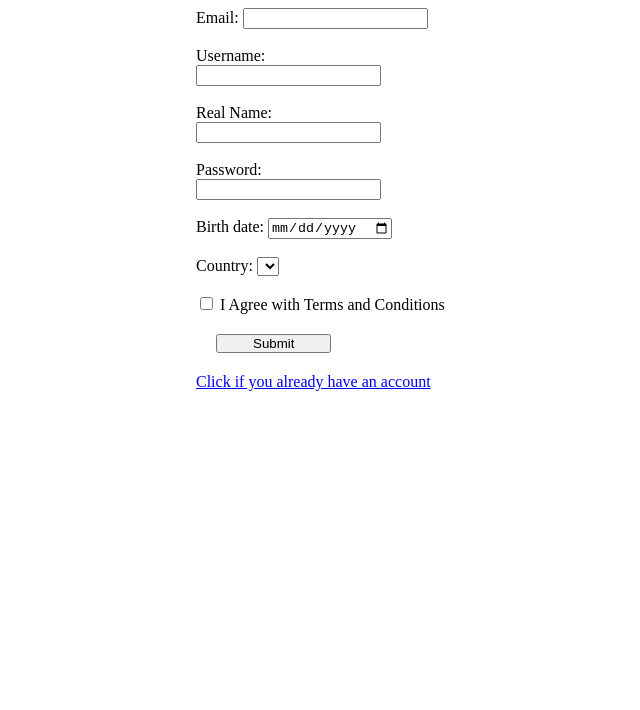
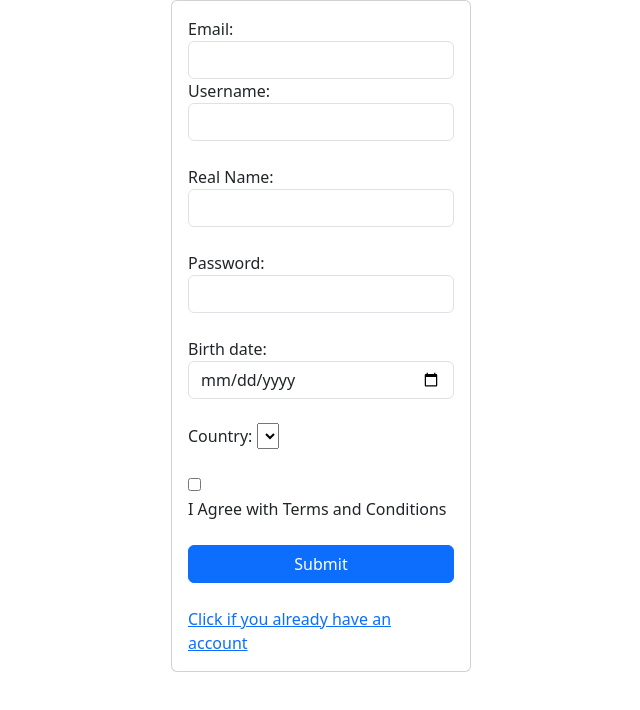
Before and after one commit to KaloqnDonchev/CodeIT, a website: page public/index.html in a window 1280 px wide. Shown: the whole page, without its empty margins (319-959 px from the left). Drawn offline with nearby package versions, Linux system fonts and the light colour scheme; no server answers.

Commit message:
add bootstrap and change config.js

```diff
--- a/app.js
+++ b/app.js
@@ -1,5 +1,4 @@
 require('dotenv').config();
-const { config } = require('./config.js');
 const express = require('express');
 const cors = require('cors');
 const { client } = require('./config.js');
@@ -7,7 +6,7 @@ const bodyParser = require('body-parser');
 const bcrypt = require('bcrypt');
 
 const app = express();
-const port = process.env.PORT || 3000;
+const port = process.env.PORT;
 
 app.use(express.json());
 app.use(cors());
@@ -19,7 +18,7 @@ client.connect((err) => {
     if (err) {
         throw err;
     };
-    console.log('Postgres connected');
+    console.log('Postgres DB connected');
 });
 
 function isEmail(email) {
@@ -73,7 +72,6 @@ app.post('/login', async (req, result) => {
         const cryptedPass = queryResult.rows[0].password;
 
         if (await bcrypt.compare(password, cryptedPass)) {
-            console.log(111111);
             result.json(userDetails);
         } else {
             result.json('Incorrect password')
--- a/public/index.html
+++ b/public/index.html
@@ -5,45 +5,51 @@
     <meta http-equiv="X-UA-Compatible" content="IE=edge">
     <meta name="viewport" content="width=device-width, initial-scale=1.0">
     <link rel="stylesheet" href="style.css">
+    <link href="https://cdn.jsdelivr.net/npm/bootstrap@5.3.0-alpha1/dist/css/bootstrap.min.css" rel="stylesheet" integrity="sha384-GLhlTQ8iRABdZLl6O3oVMWSktQOp6b7In1Zl3/Jr59b6EGGoI1aFkw7cmDA6j6gD" crossorigin="anonymous">
+    <script src="https://cdn.jsdelivr.net/npm/bootstrap@5.3.0-alpha1/dist/js/bootstrap.bundle.min.js" integrity="sha384-w76AqPfDkMBDXo30jS1Sgez6pr3x5MlQ1ZAGC+nuZB+EYdgRZgiwxhTBTkF7CXvN" crossorigin="anonymous"></script>
+
     <title>Registration</title>
 </head>
 <body>
+    <div class="card">
+        <div class="card-body">
             <form method="post" class="form">
-        <div>
+                <div class="form-group">
                     <label>Email: </label>
-            <input type="text" class="email" required>
+                    <input class="form-control" type="text" class="email" required>
+                </div>
+
+                <div class="form-group">
+                    <label>Username: </label>
+                    <input class="form-control" type="text" class="username" required>
                 </div><br>
 
-        <div>
-            <label>Username: </label>
-            <input type="text" class="username" required>
+                <div class="form-group">
+                    <label>Real Name: </label>
+                    <input class="form-control" type="text" class="real-name" required>
                 </div><br>
 
-        <div>
-            <label>Real Name: </label>
-            <input type="text" class="real-name" required>
+                <div class="form-group">
+                    <label>Password: </label>
+                    <input class="form-control" type="password" class="password" required>
                 </div><br>
 
-        <div>
-            <label>Password: </label>
-            <input type="password" class="password" required>
+                <div class="form-group">
+                    <label>Birth date: </label>
+                    <input class="form-control" type="date" class="birth-date" required>
                 </div><br>
 
-        <div>
-            <label>Birth date: </label>
-            <input type="date" class="birth-date" required>
-        </div><br>
-
-        <div>
+                <div class="form-group">
                     <label>Country: </label>
                     <select class="countries"></select>
                 </div><br>
                 <input type="checkbox" class="checkbox">
                 <label>I Agree with Terms and Conditions</label>
-        <button type="submit" class="submit-button">Submit</button></br>
+                <button type="submit" class="submit-button btn btn-primary w-100 my-4">Submit</button></br>
                 <a href="./login.html">Click if you already have an account</a>
             </form>
-
+        </div>
+      </div>
 </body>
 <script src="register.js"></script>
 </html>
--- a/public/style.css
+++ b/public/style.css
@@ -1,28 +1,4 @@
-form {
+.card {
     margin: 0 auto;
-    width:250px;
+    width:300px;
 }
-
-.user-email {
-    display: inline-block;
-    margin-left: 20;
-}
-
-#email-home {
-    display: inline-block;
-}
-
-.username {
-    display: inline-block;
-    margin-left: 20;
-}
-
-
-#username-home {
-    display: inline-block;
-}
-
-.submit-button {
-    margin: 20px;
-    padding: 0 35px;
-}
```
Also changed, not shown: config.js (+6 -20 lines), public/home-page.html (+7 -0 lines), public/login.html (+17 -8 lines), 1 other file. Lines whose indentation alone changed are shown as unchanged.
